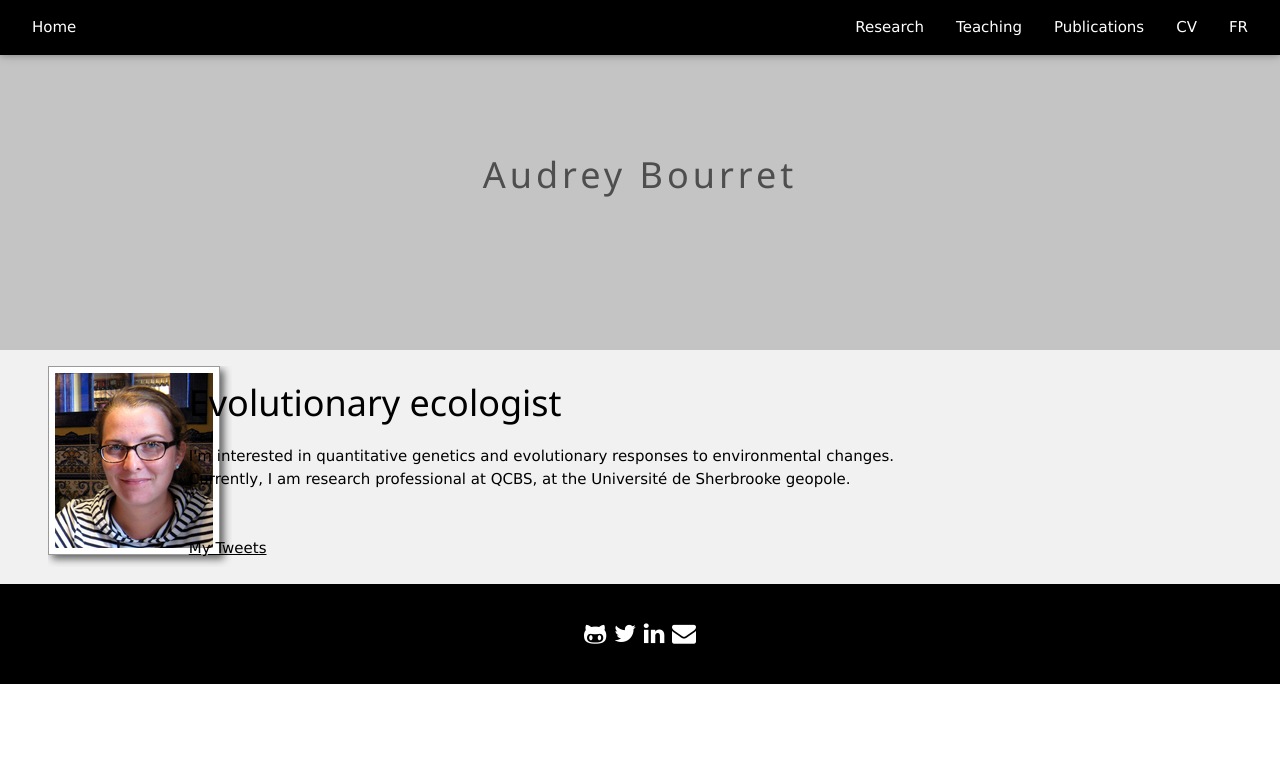
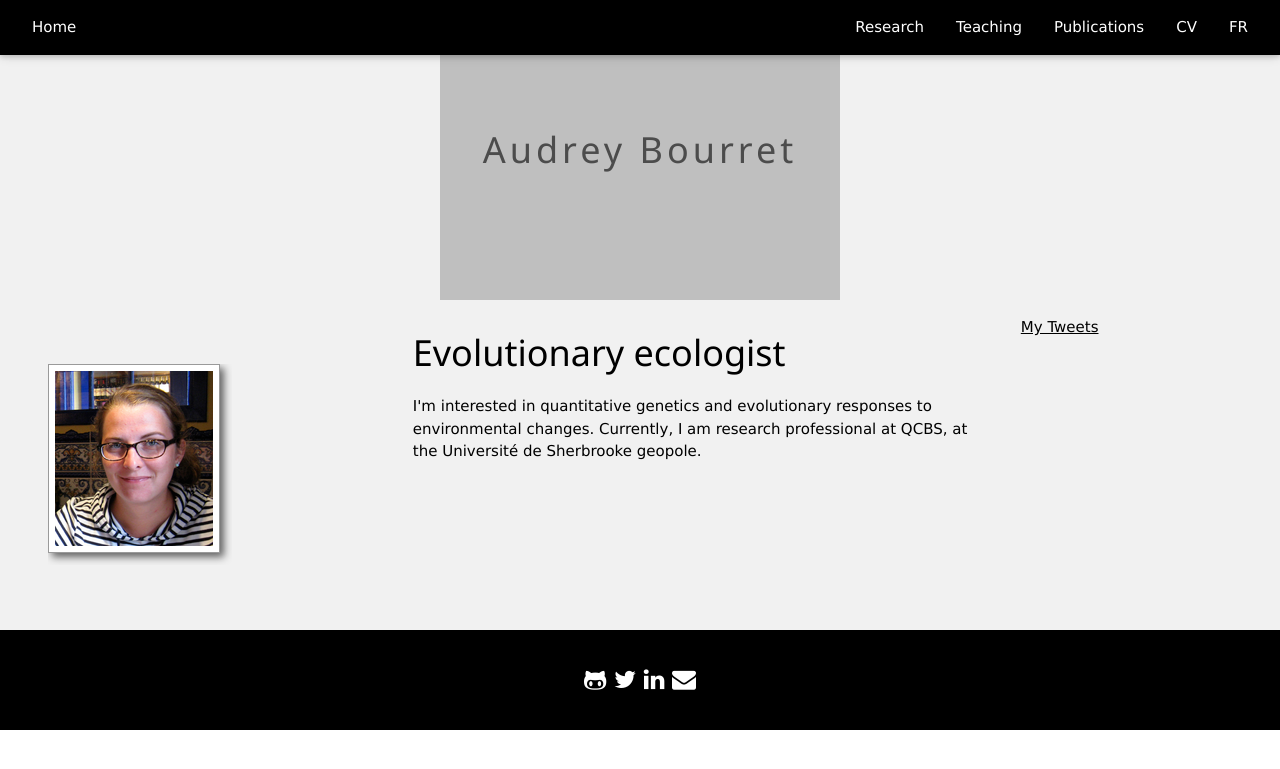
Before and after one commit to biodray/biodray.github.io, a Jekyll site: the page built from index.html, in a window 1280 px wide. Shown: the top 769 px of the page. Built offline with Jekyll 4.4.1, drawn with Linux system fonts in a browser that asks for light colours; comment, search, counter and statistics services are not loaded.

Commit message:
Change style

```diff
--- a/_layouts/default.html
+++ b/_layouts/default.html
@@ -6,7 +6,19 @@
   <meta name="viewport" content="width=device-width, initial-scale=1">
   <link rel="stylesheet" href="https://www.w3schools.com/w3css/4/w3.css">
   <link rel="stylesheet" href="https://cdnjs.cloudflare.com/ajax/libs/font-awesome/4.7.0/css/font-awesome.min.css">
+
+<style>
+  .fit { /* set relative picture size */
+    max-width: 100%;
+    max-height: 100%;
+  }
+  .center {
+    display: block;
+    margin: auto;
+  }
+</style>
 </head>
+
 <body>
 
 <!-- Top navigating bar -->
@@ -24,15 +36,17 @@
 </div>
 
 <!-- Page title -->
-<header class="w3-display-container w3-content w3-wide" style="max-width:1600px;min-width:500px">
-    <img src="https://biodray.github.io/assets/img/border.JPG" alt="Rock" style="width:1365px;height:350px;" class="w3-opacity">
+<header class="w3-display-container w3-content w3-wide w3-light-gray" style="max-width:100%;min-width:500px">
+    <img  class="center fit w3-opacity" src="https://biodray.github.io/assets/img/border.JPG" alt="Rock">
   <div class="w3-display-middle w3-padding-large w3-opacity">
     <h1 class="w3-xxlarge">{{ page.title }}</h1>
   </div>
 </header>
 
 <!-- Content in each page -->
+<div class="w3-container w3-light-gray">
 {{ content }}
+</div>
 
 <!-- Footer -->
 <footer class="w3-center w3-black w3-padding-16">
@@ -44,5 +58,6 @@
   </div>
 </footer>
 
+
 </body>
 </html>
--- a/index.html
+++ b/index.html
@@ -6,16 +6,16 @@ title: Audrey Bourret
 <div class="w3-container w3-light-gray">
     <div class="w3-row">
 
-    	<div class="w3-col w3-container w3-margin" style="width:10%">
+    	<div class="w3-col w3-container w3-padding-64" style="width:30%">
      		<img src="https://biodray.github.io/assets/img/Myself.png" alt="Myself">
     	</div>
 
-    	<div class="w3-col w3-container w3-padding-16" style="width:65%">
+    	<div class="w3-col w3-container w3-padding-16" style="width:50%">
       		<h1> Evolutionary ecologist </h1>
   			<p> I'm interested in quantitative genetics and evolutionary responses to environmental changes. Currently, I am research professional at QCBS, at the Université de Sherbrooke geopole.</p>
   		</div>
 
-    	<div class="w3-col w3-container w3-padding-16" style="width:25%">
+    	<div class="w3-col w3-container w3-padding-16" style="width:20%">
      		<a class="twitter-timeline" height = 800 href="https://twitter.com/AudreyBourret?ref_src=twsrc%5Etfw">My Tweets</a> <script async src="https://platform.twitter.com/widgets.js" charset="utf-8"></script>
     	</div>
 
```
Also changed, not shown: _layouts/default.fr.html (+15 -4 lines), index.fr.html (line endings or trailing spaces).
